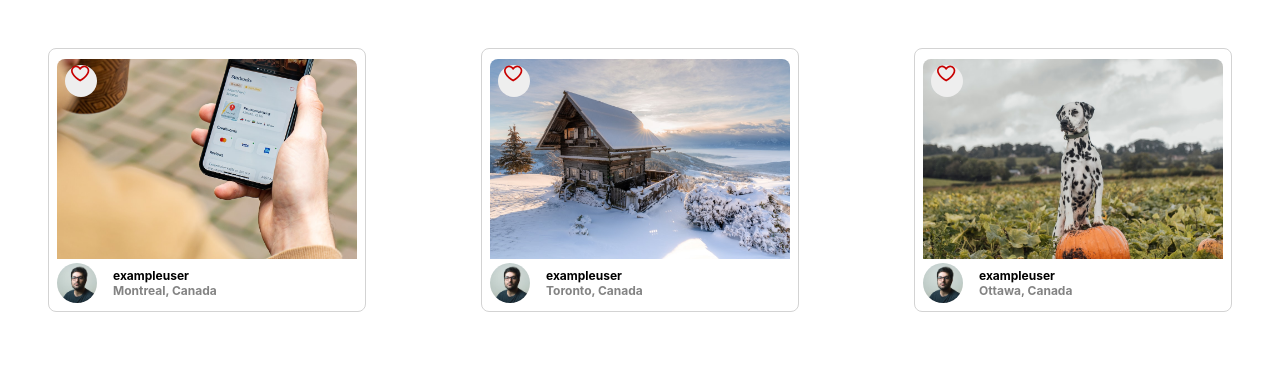
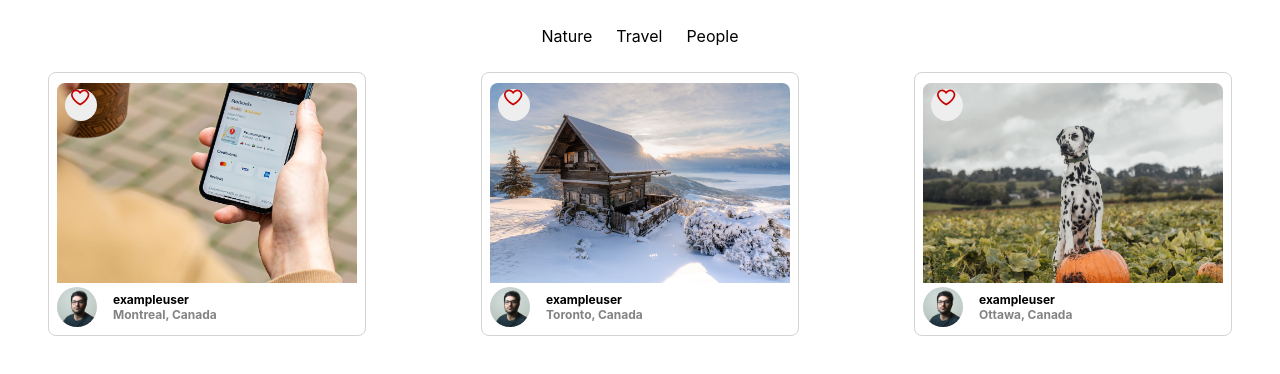
Before and after one commit to amusictheorist/photolabs, a React (Create React App) app in the folder frontend/: page / in a window 1280 px wide. Shown: the top 374 px of the page. Built offline with nearby package versions, Linux system fonts and the light colour scheme; the HTML template or start-up script is replaced by a standard one.

Commit message:
Implement TopicList

```diff
--- a/frontend/src/App.jsx
+++ b/frontend/src/App.jsx
@@ -1,13 +1,14 @@
 import React from 'react';
-import PhotoListItem from './components/PhotoListItem';
 import PhotoList from 'components/PhotoList';
 import './App.scss';
+import TopicList from 'components/TopicList';
 
 const App = () => {
 
   return (
     <div className="App">
     {/* { Array.from(Array(3)).map((_, index) => <PhotoListItem key={index}/>) } */}
+    <TopicList />
     <PhotoList />
   </div>
   );
--- a/frontend/src/components/PhotoFavButton.jsx
+++ b/frontend/src/components/PhotoFavButton.jsx
@@ -6,14 +6,15 @@
   const [like, setLike] = useState(false);
 
   const handleClick = () => {
+    console.log('clicked!');
     setLike(!like);
   };
 
   const iconClass = like ? 'photo-list__fav-icon-svg' : 'photo-list__fav-icon';
 
   return (
-    <div className={iconClass}>
-      <FavIcon onClick={handleClick} liked={like} />
+    <div onClick={handleClick} className={iconClass}>
+      <FavIcon />
     </div>
   );
 }
--- a/frontend/src/components/PhotoListItem.jsx
+++ b/frontend/src/components/PhotoListItem.jsx
@@ -5,7 +5,6 @@
 
 const PhotoListItem = (props) => {
   const photo = props.photo;
-  console.log(photo);
 
   return (
     <div className="photo-list__item">
--- a/frontend/src/components/TopicList.jsx
+++ b/frontend/src/components/TopicList.jsx
@@ -1,6 +1,7 @@
 import React from "react";
 
 import "../styles/TopicList.scss";
+import TopicListItem from "./TopicListItem";
 
 const sampleDataForTopicList = [
   {
@@ -23,7 +24,9 @@
 const TopicList = () => {
   return (
     <div className="top-nav-bar__topic-list">
-      {/* Insert React */}
+      {sampleDataForTopicList.map((topic) => (
+        <TopicListItem key={topic.id} topic={topic} />
+      ))}
     </div>
   );
 };
--- a/frontend/src/components/TopicListItem.jsx
+++ b/frontend/src/components/TopicListItem.jsx
@@ -2,16 +2,12 @@
 
 import "../styles/TopicListItem.scss";
 
-const sampleDataForTopicListItem = {
-  id: "1",
-  slug: "topic-1",
-  label: "Nature",
-};
+const TopicListItem = (props) => {
+  const topic = props.topic;
 
-const TopicListItem = () => {
   return (
     <div className="topic-list__item">
-      {/* Insert React */}
+      {topic.title}
     </div>
   );
 };
```
